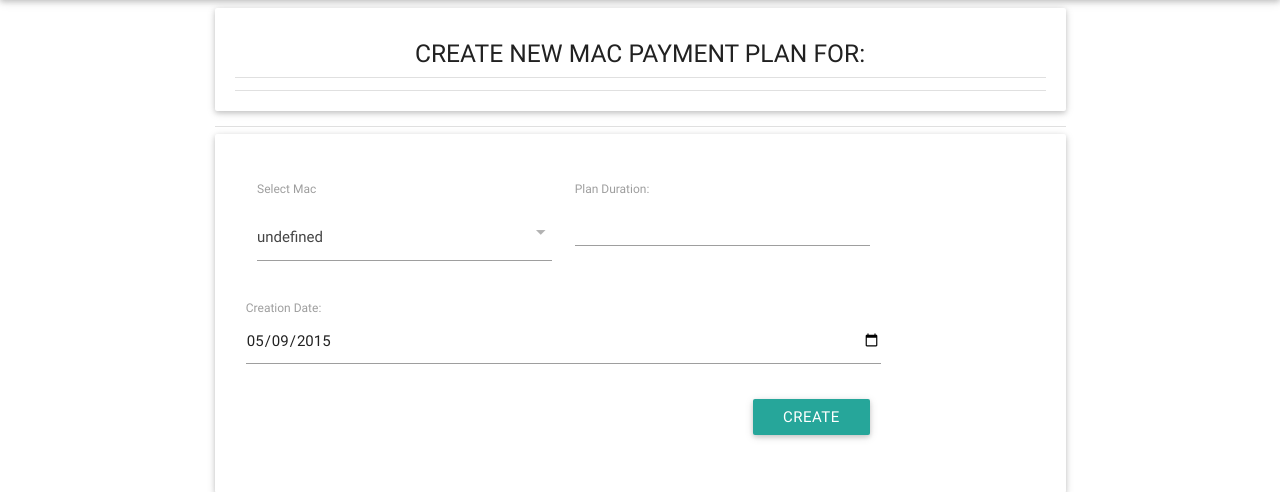
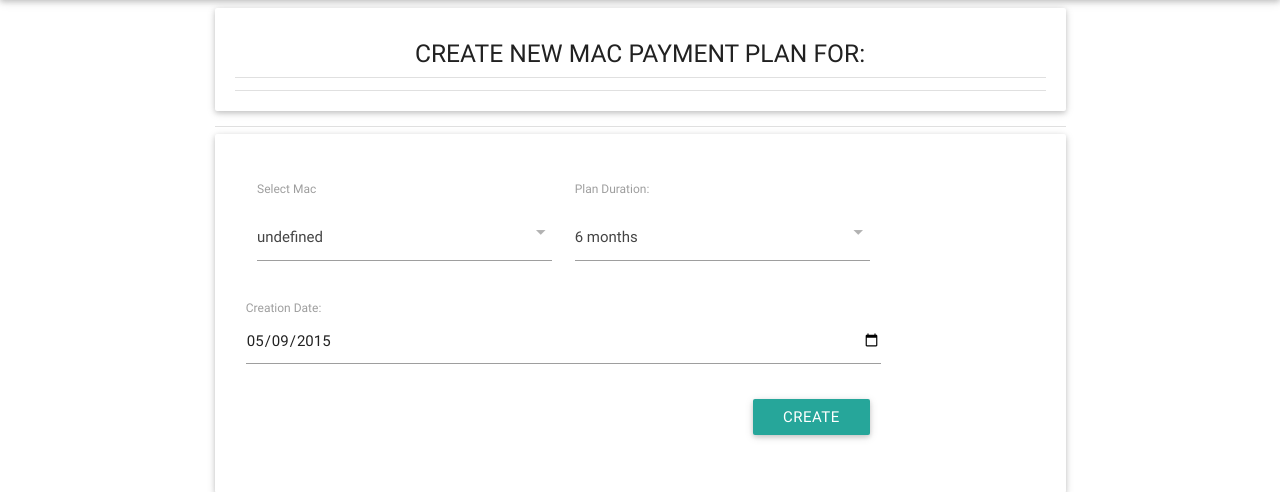
Before and after one commit to emmanuel-isaac/macPay, a Django app: template templates/create-plan.html in a window 1280 px wide. Shown: the part 64-556 px from the top of the page. Run offline with Django 3.2, Linux system fonts and the light colour scheme; the template is opened without the code that fills it: values that come from a table or form of the project are taken from there, others are empty; some libraries are stand-ins or nearby versions.

Commit message:
modify html representation of plan duration

```diff
--- a/templates/create-plan.html
+++ b/templates/create-plan.html
@@ -38,7 +38,11 @@
 
                     <div class="col s6">
                         <label>Plan Duration:</label>
-                        {{form.plan_duration}}
+                        <select name='plan_duration'>
+                            <option value='6'>6 months</option>
+                            <option value='12'>12 months</option>
+                            <option value='24'>24 months</option>
+                        </select>
                     </div>
                 </div>
 
```
